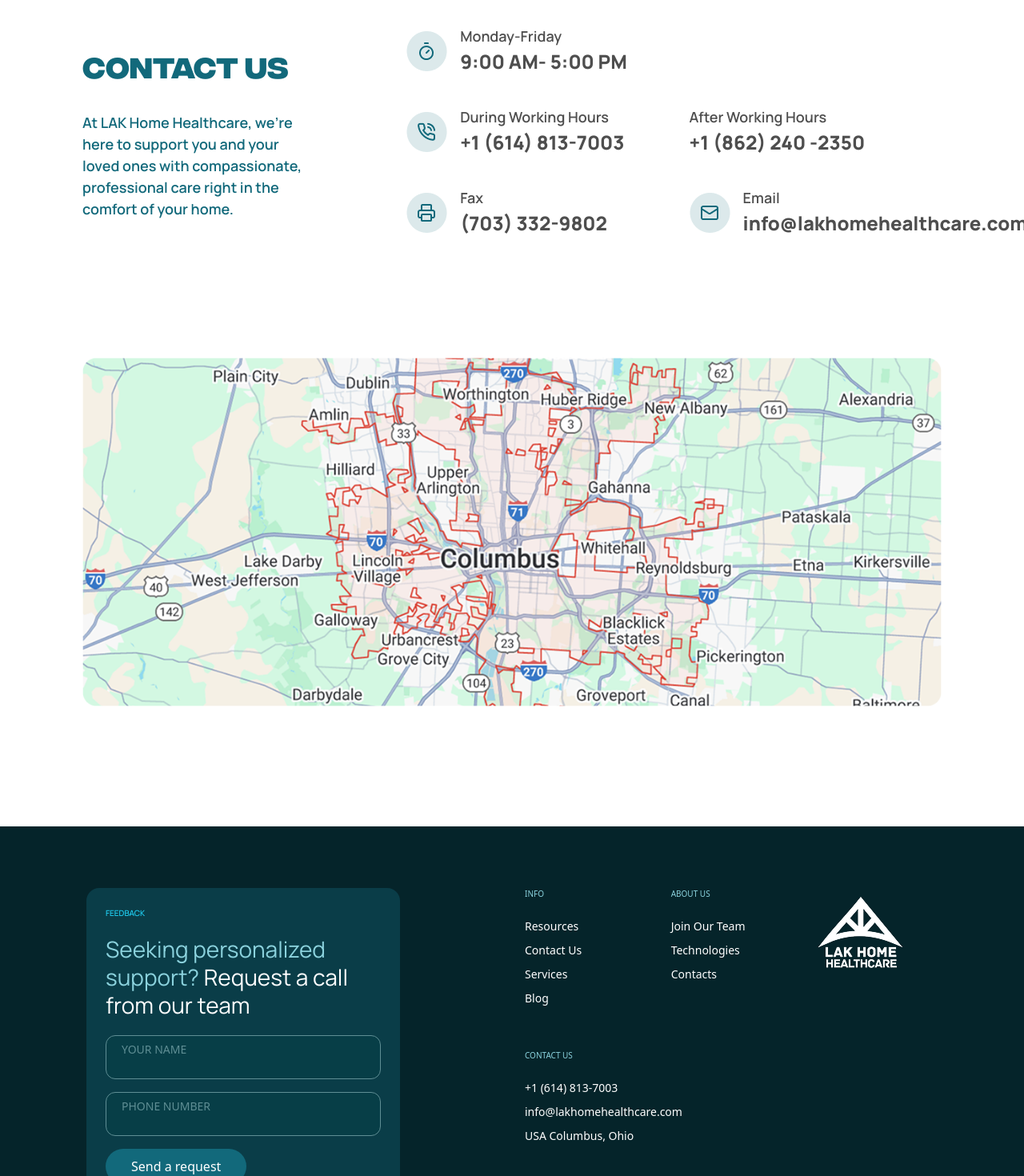
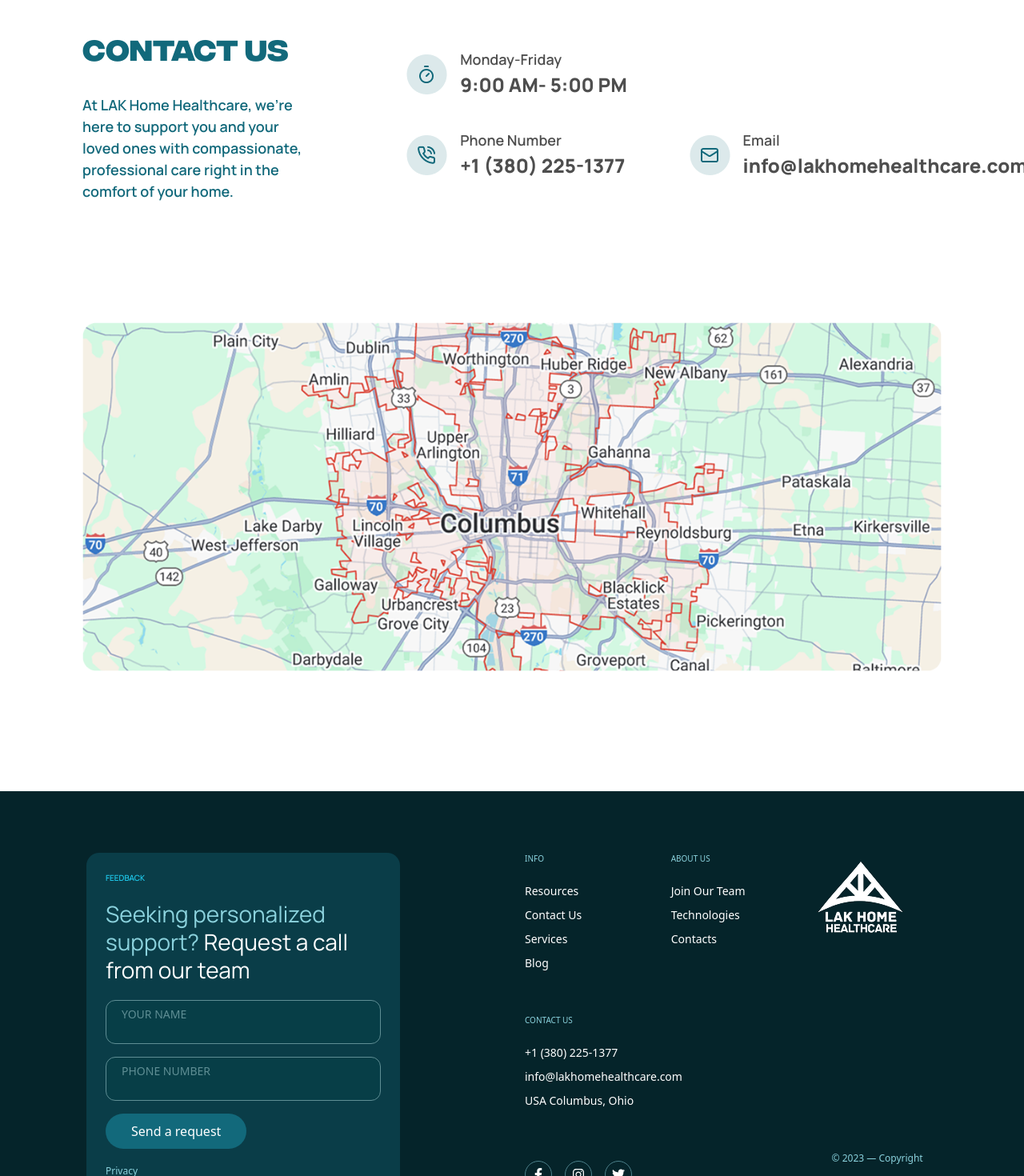
Before and after one commit to gideoness1/lakhomehealthcare, a React (Vite) app: page / in a window 1280 px wide. Shown: the part 4520-5990 px from the top of the page at 80% size. Built offline with nearby package versions, Linux system fonts and the light colour scheme.

Commit message:
remove unwanted contact information

```diff
--- a/src/Component/ContactUs.tsx
+++ b/src/Component/ContactUs.tsx
@@ -1,16 +1,13 @@
 import map from "../assets/map.png";
 import group1 from "../assets/contact1.png";
 import group2 from "../assets/contact2.png";
-import group3 from "../assets/contact3.png";
 import group4 from "../assets/contact4.png";
 
 const ContactUs = () => {
   const services = [
     { image: group1, title: "Monday-Friday", date: "9:00 AM- 5:00 PM" },
     { image: null, title: "" },
-    { image: group2, title: "During Working Hours", date: "+1 (614) 813-7003" },
-    { image: null, title: "After Working Hours", date: "+1 (862) 240 -2350" },
-    { image: group3, title: "Fax", date: "(703) 332-9802" },
+    { image: group2, title: "Phone Number", date: "+1 (380) 225-1377" },
     { image: group4, title: "Email", date: "info@lakhomehealthcare.com" },
   ];
 
--- a/src/Component/Footer.tsx
+++ b/src/Component/Footer.tsx
@@ -79,7 +79,7 @@
             <div className="text-sm">
               <h3 className="text-[#8BD2DD] text-[10px] mb-2 md:mb-6">CONTACT US</h3>
               <div className="space-y-1 md:space-y-[10px] text-[14px] monrope-regular">
-                <p>+1 (614) 813-7003</p>
+                <p>+1 (380) 225-1377</p>
                 <p>info@lakhomehealthcare.com</p>
                 <p>USA Columbus, Ohio</p>
               </div>
```
